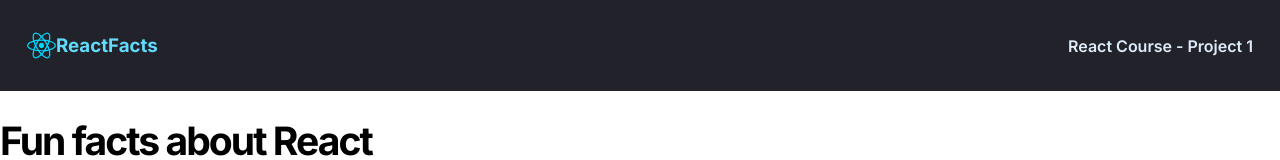
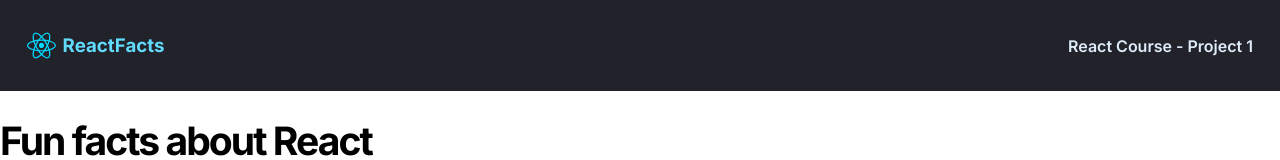
Before and after one commit to pianistoff/fun-facts-about-react, a React (Create React App) app: page / in a window 1280 px wide. Shown: the top 160 px of the page. Built offline with nearby package versions, Linux system fonts and the light colour scheme.

Commit message:
Add a space between the image and the text in the logo

```diff
--- a/src/index.css
+++ b/src/index.css
@@ -29,6 +29,7 @@ body {
 .logo-text {
   font-weight: 700;
   color: #61DAFB;
+  margin-left: 6.68px;
 }
 
 .header-right {
```
